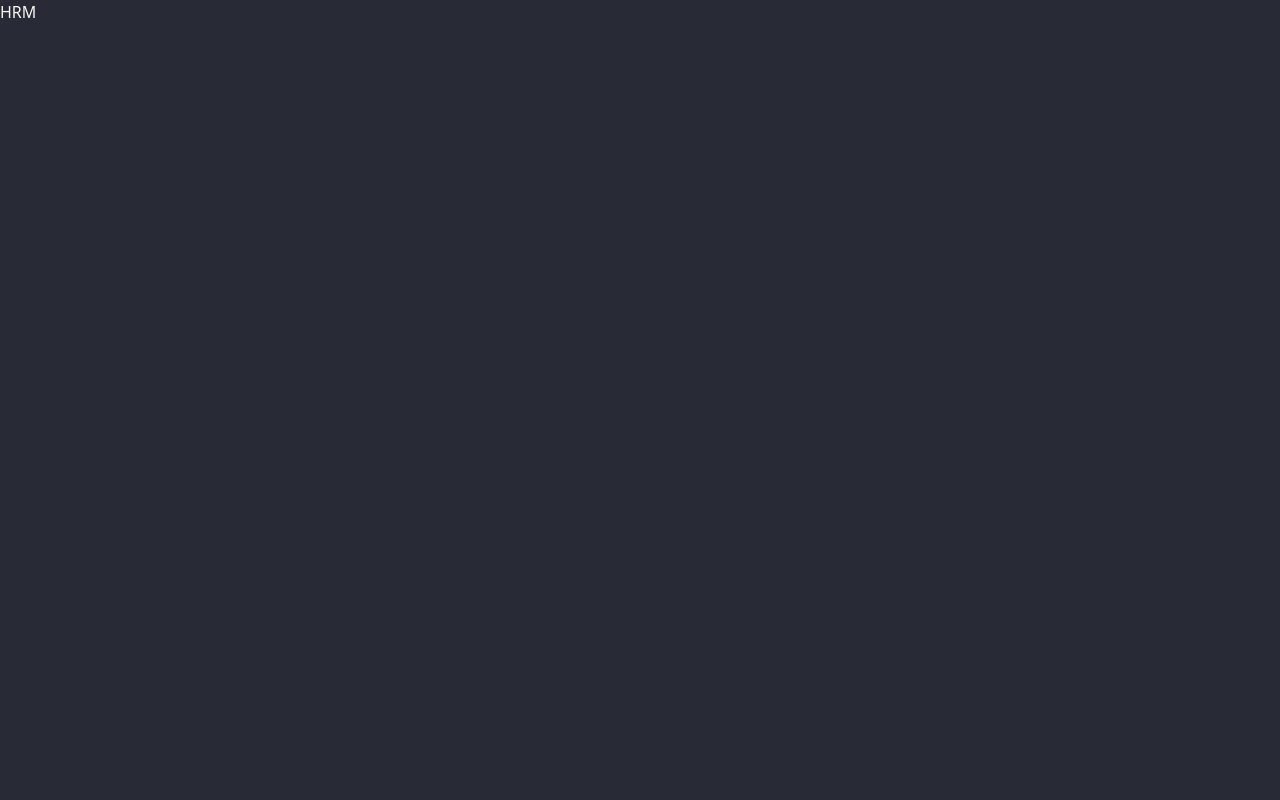
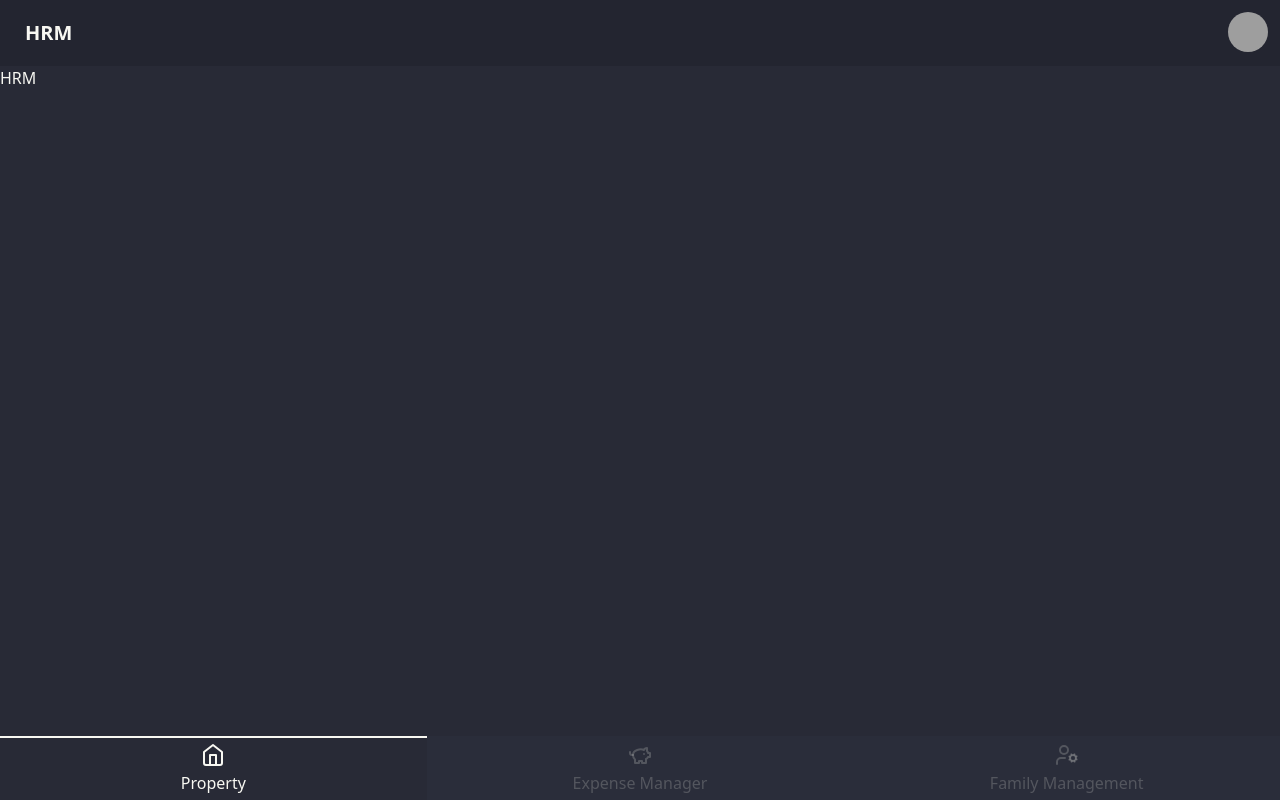
Before and after one commit to harishkrishnan24/HRM-ui, a React (Vite) app: page / in a window 1280 px wide. Built offline with nearby package versions, Linux system fonts and the light colour scheme; grey boxes are pictures that could not be loaded.

Commit message:
feat: basic app layout with navbar

```diff
--- a/package.json
+++ b/package.json
@@ -10,6 +10,7 @@
     "preview": "vite preview"
   },
   "dependencies": {
+    "lucide-react": "^0.294.0",
     "react": "^18.2.0",
     "react-dom": "^18.2.0",
     "react-router-dom": "^6.20.1"
--- a/src/App.tsx
+++ b/src/App.tsx
@@ -1,10 +1,13 @@
 import { AppRoutes } from "@/routes";
 import { AppProvider } from "@/providers/app";
+import { MainLayout } from "@/components/Layout";
 
 function App() {
   return (
     <AppProvider>
-      <AppRoutes />
+      <MainLayout>
+        <AppRoutes />
+      </MainLayout>
     </AppProvider>
   );
 }
--- /dev/null
+++ b/src/components/Layout/MainLayout.tsx
@@ -0,0 +1,63 @@
+import { Home, PiggyBank, UserCog, Settings, LogOut } from "lucide-react";
+
+type MainLayoutProps = {
+  children: React.ReactNode;
+};
+
+export const MainLayout = ({ children }: MainLayoutProps) => {
+  return (
+    <>
+      <div className="navbar bg-base-200">
+        <div className="flex-1">
+          <a className="btn btn-ghost text-xl">HRM</a>
+        </div>
+        <div className="dropdown dropdown-end">
+          <div
+            tabIndex={0}
+            role="button"
+            className="btn btn-ghost btn-circle avatar"
+          >
+            <div className="w-10 rounded-full">
+              <img
+                alt="Tailwind CSS Navbar component"
+                src="https://daisyui.com/images/stock/photo-1534528741775-53994a69daeb.jpg"
+              />
+            </div>
+          </div>
+          <ul
+            tabIndex={0}
+            className="mt-3 z-[1] p-2 shadow menu menu-sm dropdown-content bg-base-100 rounded-box w-52"
+          >
+            <li>
+              <a>
+                <Settings className="h-5 w-5" />
+                Settings
+              </a>
+            </li>
+            <li>
+              <a>
+                <LogOut className="h-5 w-5" />
+                Logout
+              </a>
+            </li>
+          </ul>
+        </div>
+      </div>
+      <main>{children}</main>
+      <div className="btm-nav">
+        <button className="active">
+          <Home />
+          <span className="btm-nav-label">Property</span>
+        </button>
+        <button disabled>
+          <PiggyBank />
+          <span className="btm-nav-label">Expense Manager</span>
+        </button>
+        <button disabled>
+          <UserCog />
+          <span className="btm-nav-label">Family Management</span>
+        </button>
+      </div>
+    </>
+  );
+};
--- /dev/null
+++ b/src/components/Layout/index.ts
@@ -0,0 +1 @@
+export * from "./MainLayout";
```
Also changed, not shown: 1 other file (tests, documents, lock files or other folders).
